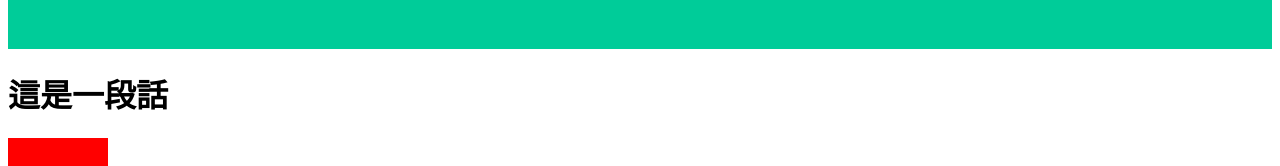
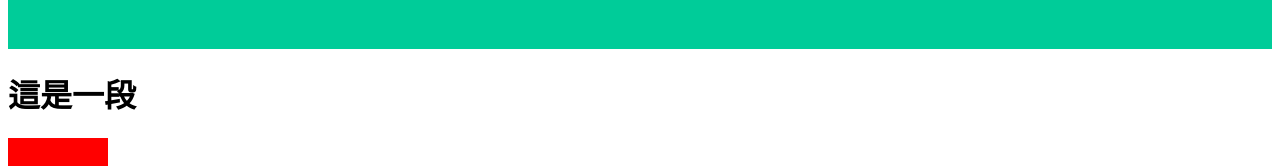
Before and after one commit to 70928manson/gulp-pratice, a plain HTML site: page index.html in a window 1280 px wide. Shown: the part 159-325 px from the top of the page. Drawn offline with Linux system fonts and the light colour scheme.

Commit message:
Update 2022-08-12T07:02:17.681Z

```diff
--- a/index.html
+++ b/index.html
@@ -16,7 +16,7 @@
 
 
 <h1>
-  這是一段話
+  這是一段
 </h1>
 
 <div class="box"></div>
```
